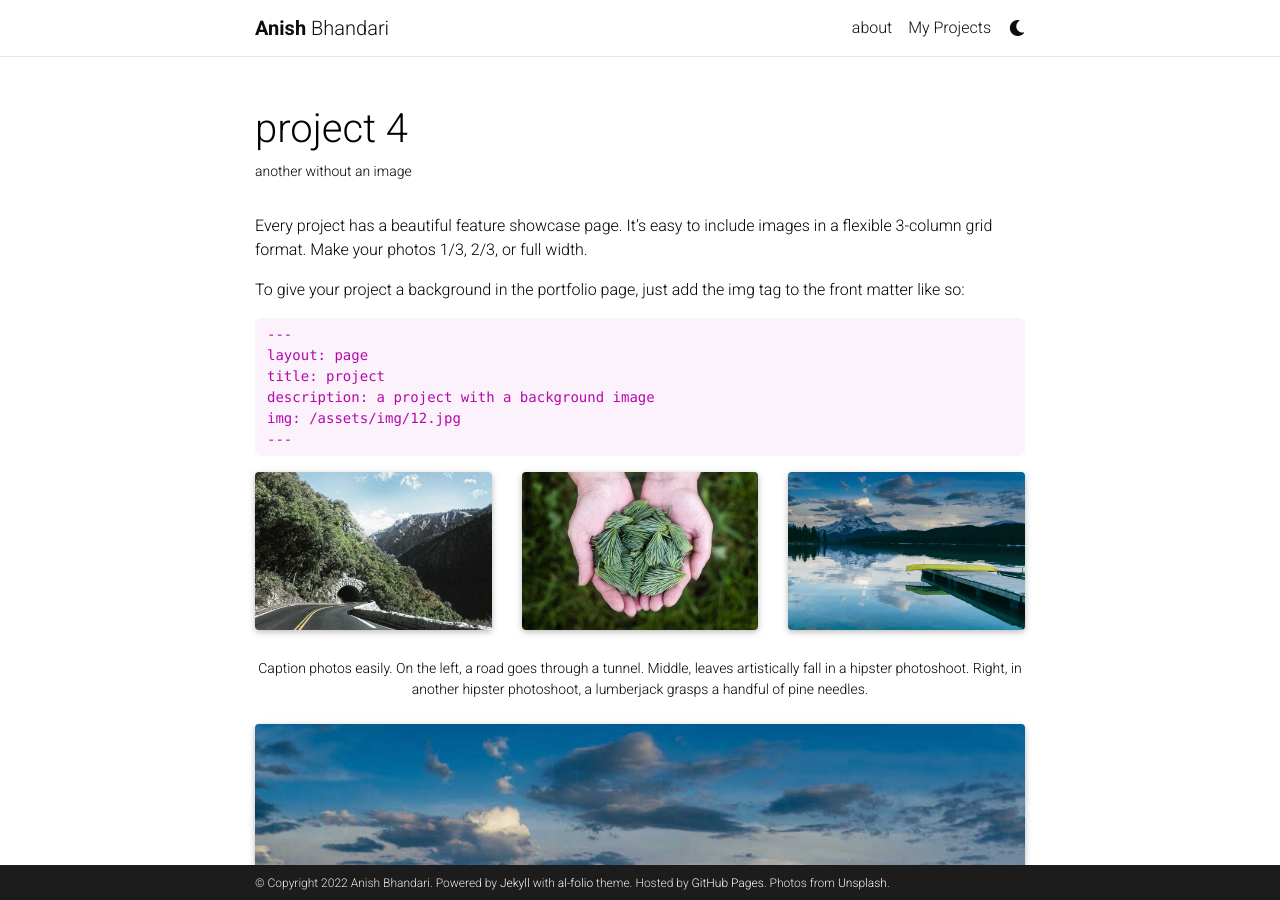
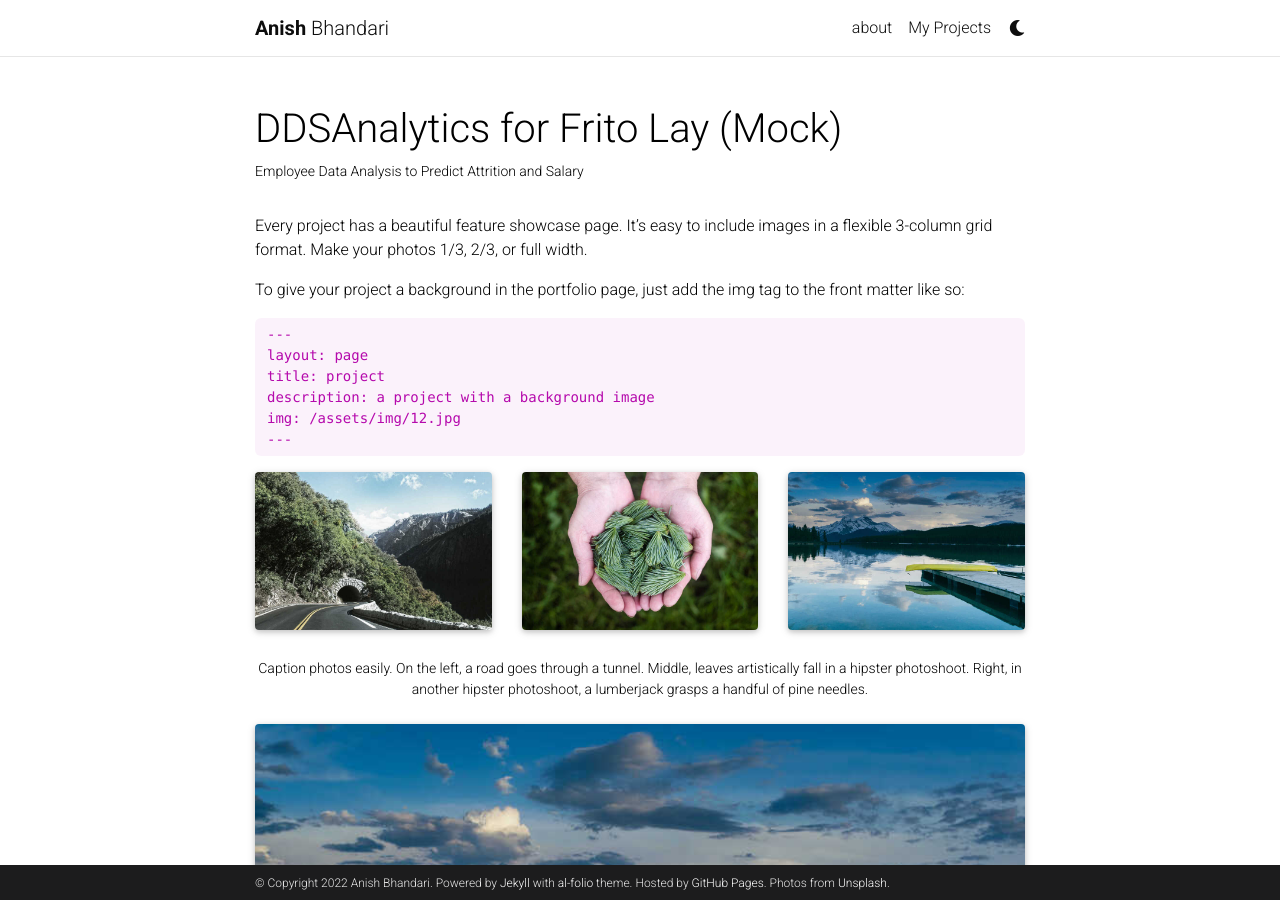
Before and after one commit to bhandarianish/bhandarianish.github.io, a Jekyll site: the page built from _projects/4_project.md, in a window 1280 px wide and 900 px high. Built offline with Jekyll 4.4.1, drawn with Linux system fonts in a browser that asks for light colours; full-size pictures stand in for the smaller copies a plugin makes; comment, search, counter and statistics services are not loaded; a style sheet for code colours, icons or effects is not loaded.

Commit message:
Update 4_project.md

```diff
--- a/_projects/4_project.md
+++ b/_projects/4_project.md
@@ -1,10 +1,11 @@
 ---
 layout: page
-title: project 4
-description: another without an image
+title: DDSAnalytics for Frito Lay (Mock)
+description: Employee Data Analysis to Predict Attrition and Salary
 img:
+redirect: https://github.com/bhandarianish/MSDS-6306-Case-Study-2
 importance: 3
-category: fun
+category: class
 ---
 
 Every project has a beautiful feature showcase page.
```
